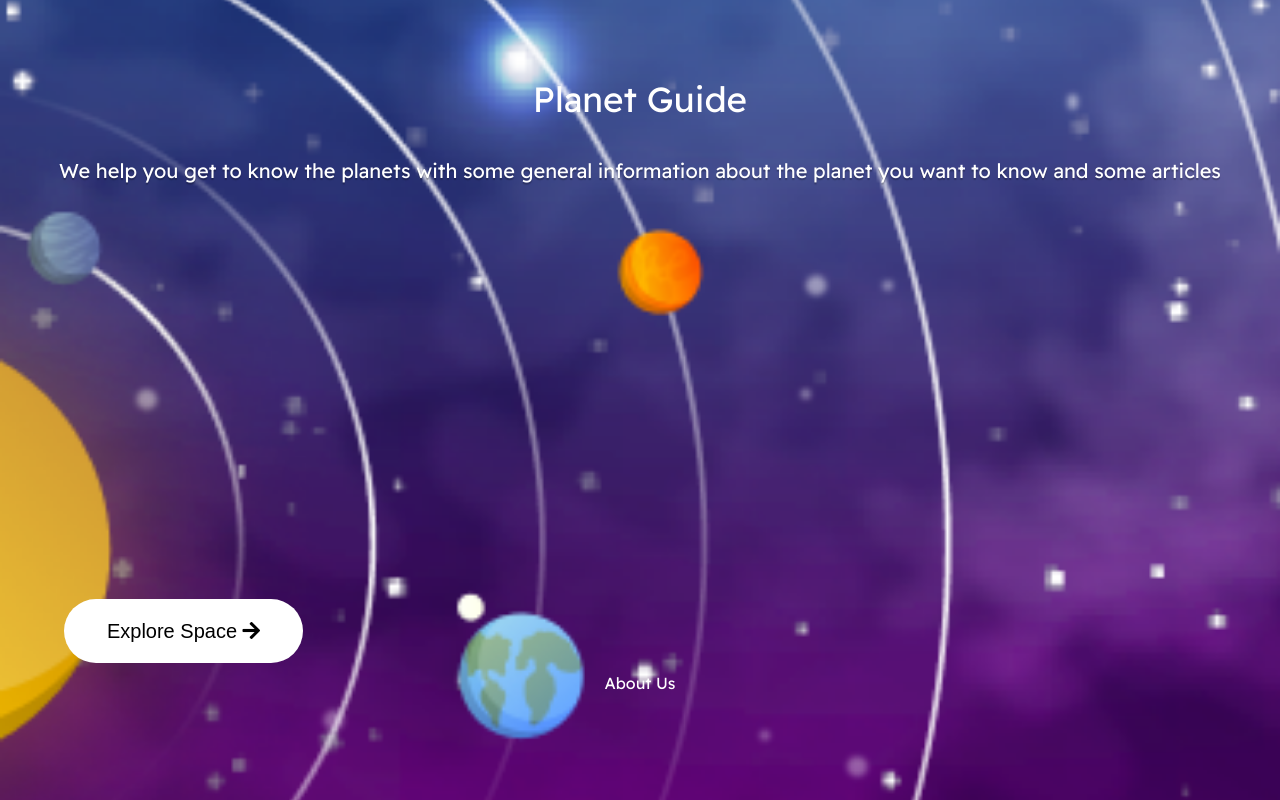
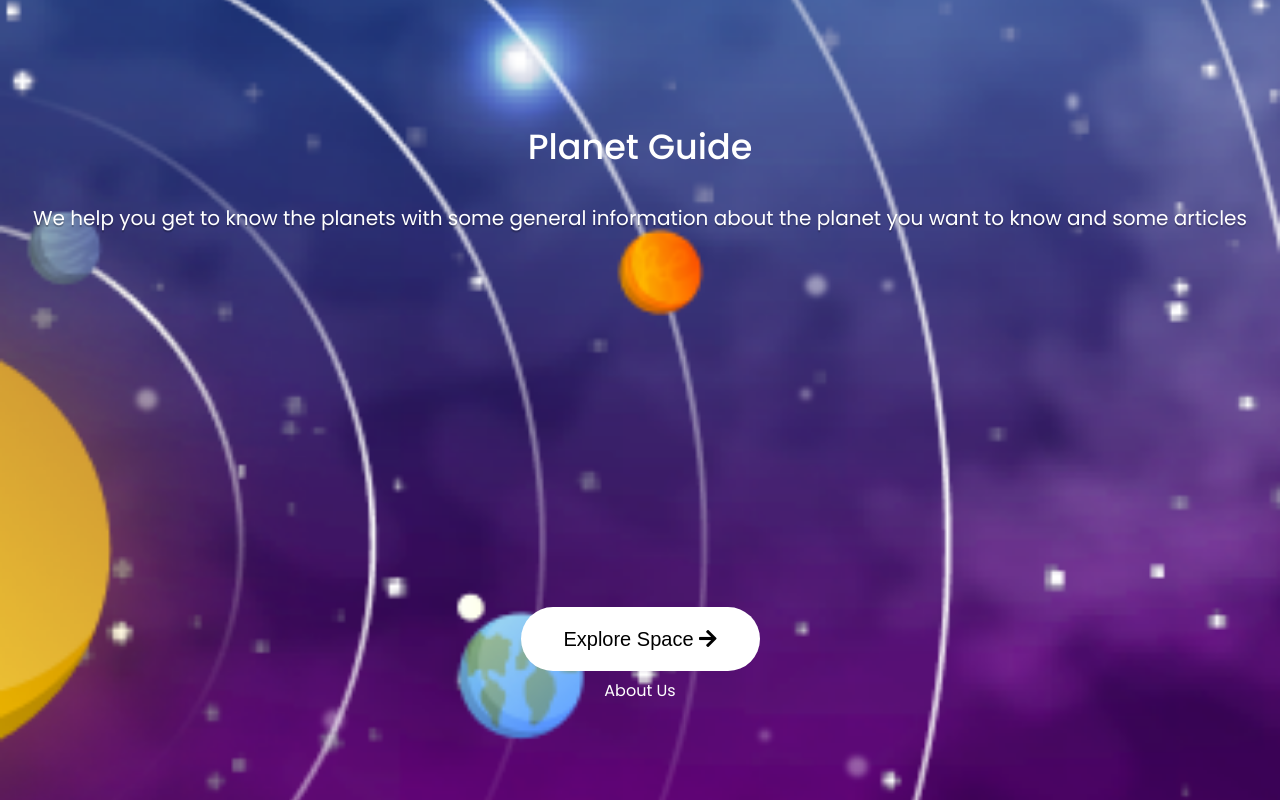
Before and after one commit to GSG-CF05/Planet-Guide, a plain HTML site: page index.html in a window 1280 px wide. Drawn offline with Linux system fonts and the light colour scheme.

Commit message:
Final Result HTML & CSS file relates #6

```diff
--- a/style.css
+++ b/style.css
@@ -1,74 +1,75 @@
 /*
 ----- Table Of Contents -----
 1. Fonts
-   1-1 Readex Pro
+   1-1 Poppins
+   1-2 Orbitron
 2. background
 3. Mobile Size
-   3-1 Cover image Style
-   3-2 Texts Style
-   3-3 Button Style
+   3-1 Texts Style
+   3-2 Button Style
 4. Tablet Size - still in progress
 5. Desktop Size - still in progress
 */
 
 
 /* 1. Font */
-@import url('https://fonts.googleapis.com/css2?family=Readex+Pro&display=swap');
+@import url('https://fonts.googleapis.com/css2?family=Poppins:ital,wght@0,100;0,200;0,300;0,400;0,500;0,600;0,700;0,800;0,900;1,100;1,200;1,300;1,400;1,500;1,600;1,700;1,800;1,900&display=swap');
+@import url('https://fonts.googleapis.com/css2?family=Orbitron:wght@400;500;600;700;800;900&display=swap');
 
 * {
     box-sizing: border-box;
     padding   : 0;
     margin    : 0;
 }
+
 /* 2. background */
 body {
-    font-family      : 'Readex Pro', sans-serif;
-    background-image : url('assets/Landing\ mobile\ background.png');
+    font-family          : 'Poppins', sans-serif;
+    background-image     : url('assets/Landing\ mobile\ background.png');
     background-attachment: fixed;
-    background-position: center center;
-    background-repeat: no-repeat;
-    background-size: cover;
+    background-position  : center center;
+    background-repeat    : no-repeat;
+    background-size      : cover;
 }
 
-.contantContainer{
-    display: flex;
-    flex-direction: column;
+/* 3. Text style  */
+.contantContainer {
+    display        : flex;
+    flex-direction : column;
     justify-content: center;
-    justify-items: center;
-    align-items: center;
+    justify-items  : center;
+    align-items    : center;
 }
 
-/* Text style  */
 .mainText {
-    display: flex;
+    display        : flex;
     justify-content: center;
-    margin-top: 5rem;
-
-    font-style : normal;
-    font-weight: 500;
-    font-size  : 35px;
-    line-height: 38px;
-    color      : #ffffff;
+    margin-top     : 8rem;
+    font-style     : normal;
+    font-weight    : 500;
+    font-size      : 35px;
+    line-height    : 38px;
+    color          : #ffffff;
 }
 
 .moreText {
-    display: flex;
+    display        : flex;
     justify-content: center;
-    margin-top: 1.5rem;
-    padding : 1rem;
-    font-style : normal;
-    font-weight: 400;
-    font-size: 20px;
-    line-height: 25px;
-    text-align: center;
-    color      : #FFFFFF;
-    text-shadow: 0px 2px 1px rgba(0, 0, 0, 0.25);
+    margin-top     : 1.5rem;
+    padding        : 1rem;
+    font-style     : normal;
+    font-weight    : 400;
+    font-size      : 20px;
+    line-height    : 25px;
+    text-align     : center;
+    color          : #FFFFFF;
+    text-shadow    : 0px 2px 1px rgba(0, 0, 0, 0.25);
 }
-/* Buttons style  */
+
+/* 3-2 Buttons style  */
 
 .startBtn {
-    margin-left: 4rem;
-    margin-top: 25rem;
+    margin-top      : 45vh;
     width           : 239px;
     height          : 64px;
     border          : none;
@@ -80,12 +81,12 @@ body {
     line-height     : 24px;
 }
 
-a{
+a {
     text-decoration: none;
 }
 
 .about {
-    margin-top: 0.5rem;
+    margin-top : 0.5rem;
     font-style : normal;
     font-weight: 400;
     font-size  : 16px;
```
Also changed, not shown: index.html (+2 -1 lines).
